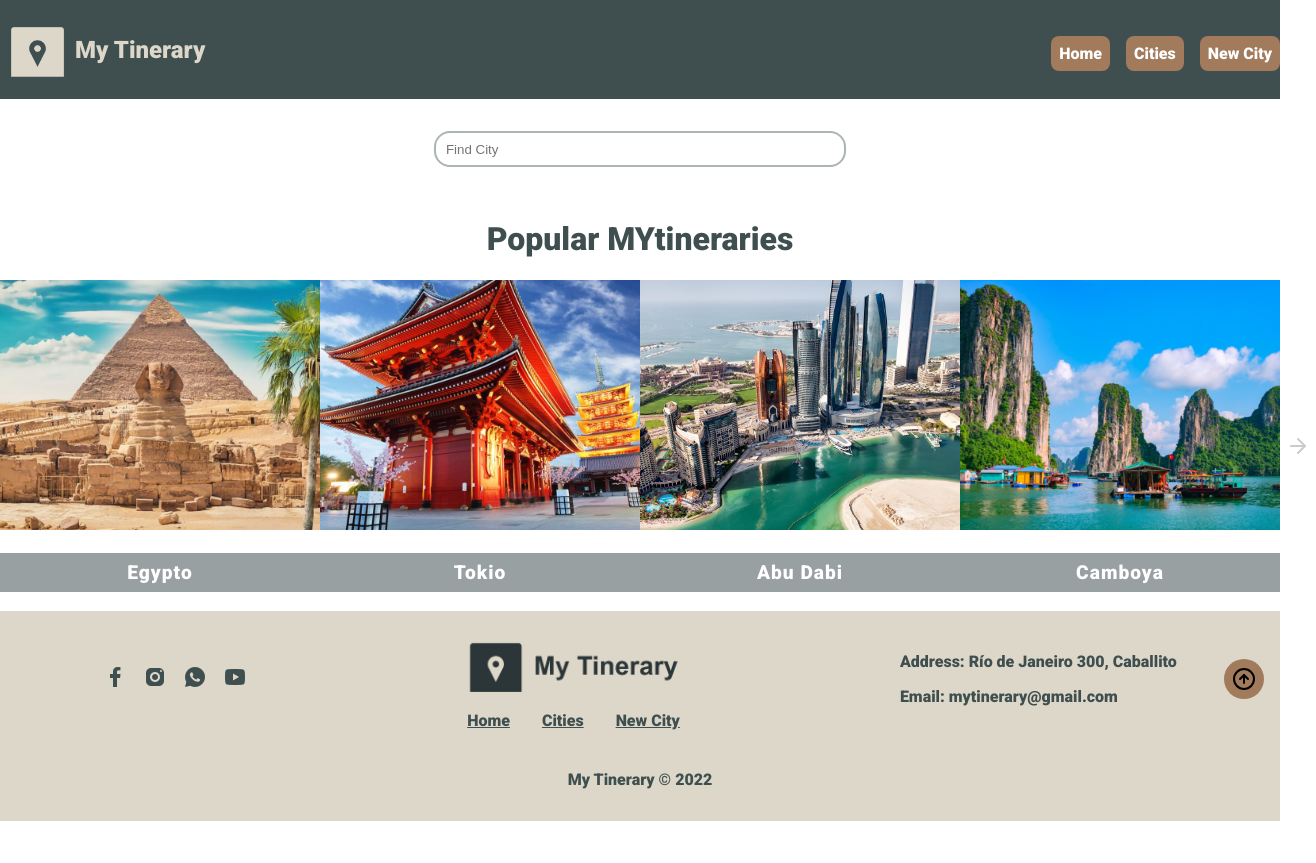
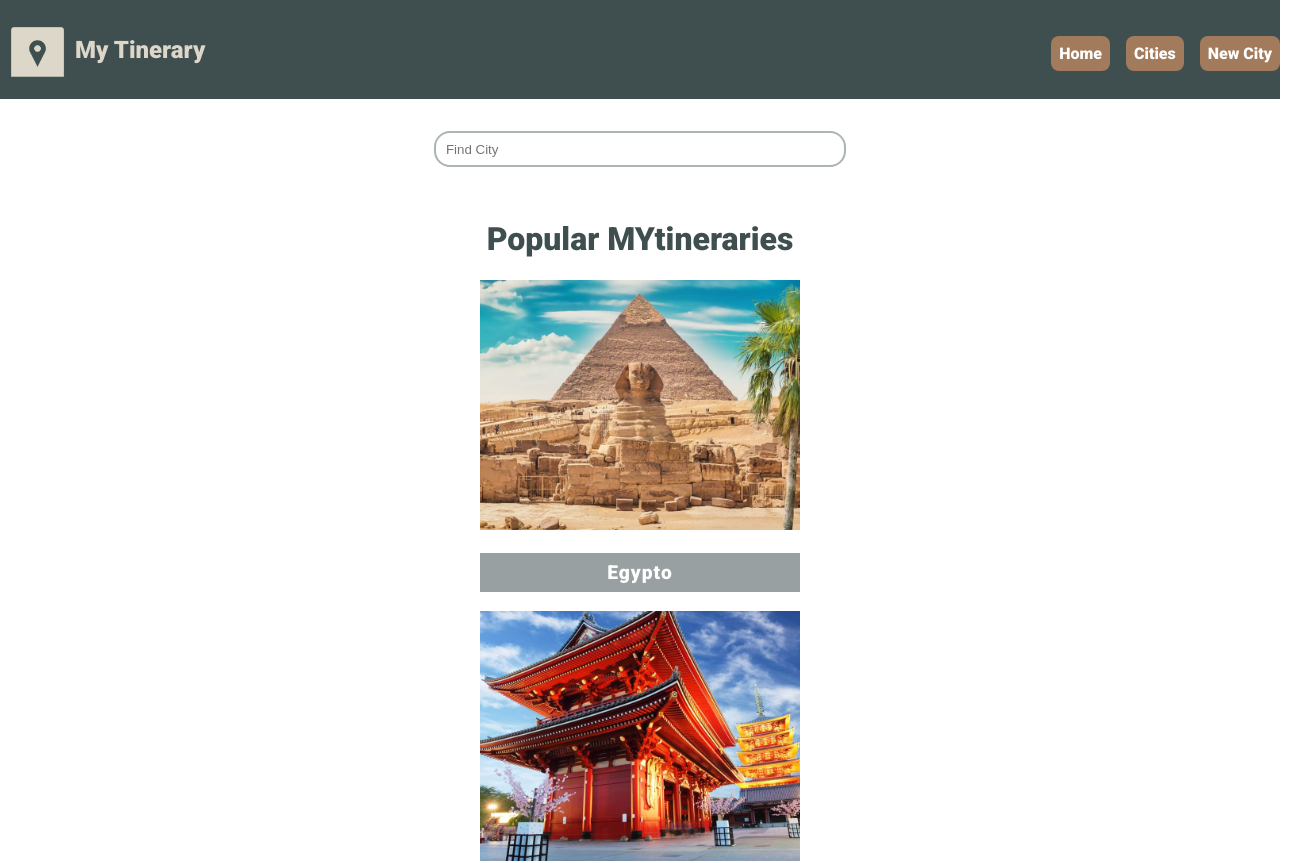
Before and after one commit to Matias98cs/mytinerary-panzer, a React (Create React App) app: page /cities in a window 1280 px wide. Shown: the top 863 px of the page, 1316 px wide, since content can reach past the window. Before the commit the page ends 821 px from the top, so only its background shows below. Built offline with nearby package versions, Linux system fonts and the light colour scheme.

Commit message:
Agregamos div a las fotos

```diff
--- a/src/components/Carousel.js
+++ b/src/components/Carousel.js
@@ -52,15 +52,17 @@ export default function Carousel(props) {
   }
 
   return (
-    <>
+    <div className="Carousel-main">
       <div className="Carousel-title">
         <h1>{props.text}</h1>
       </div>
       <div className="Carousel-container">
         <Arrow icon={"./images/arrow-left.svg"} click={previus} />
+        <div className="Carousel-photo">
         {photos.slice(start, end).map(cityAndName)}
+        </div>
         <Arrow icon={"./images/arrow-right.svg"} click={next} />
       </div>
-    </>
+    </div>
   );
 }
```
